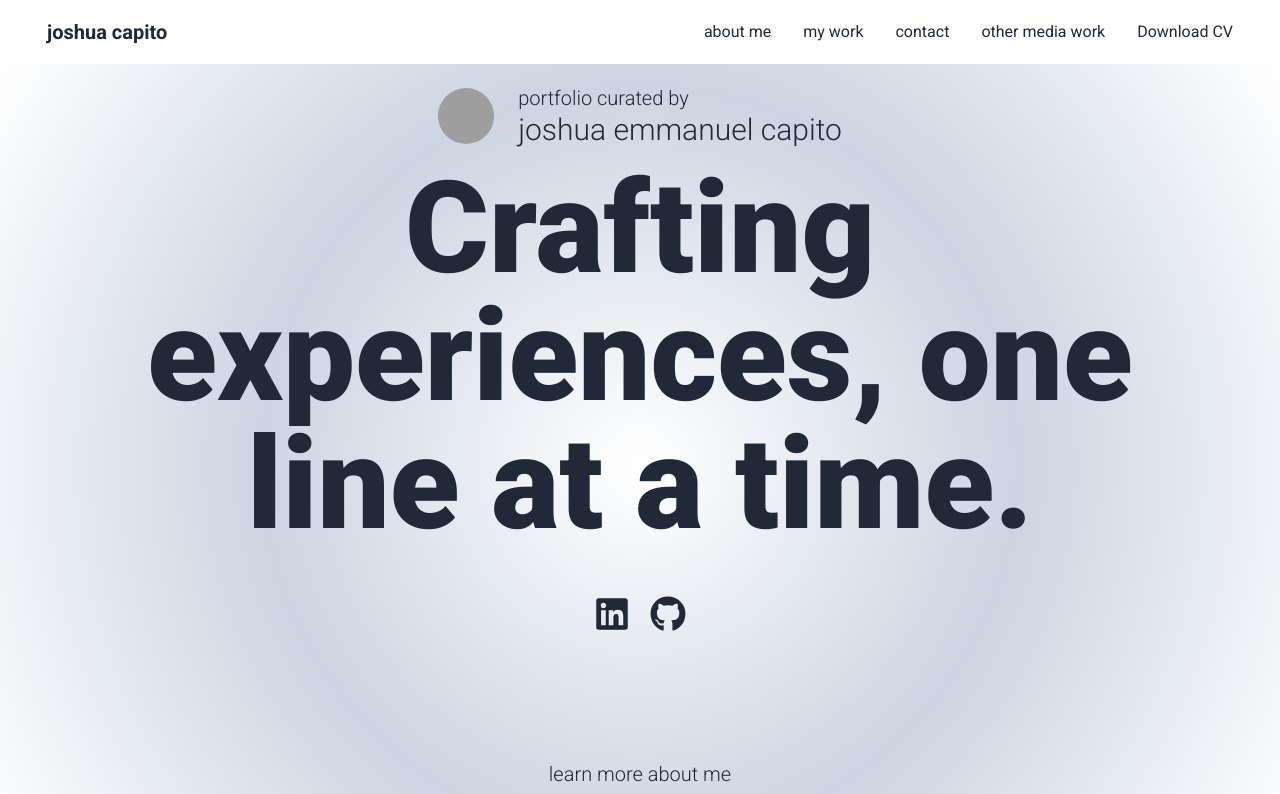
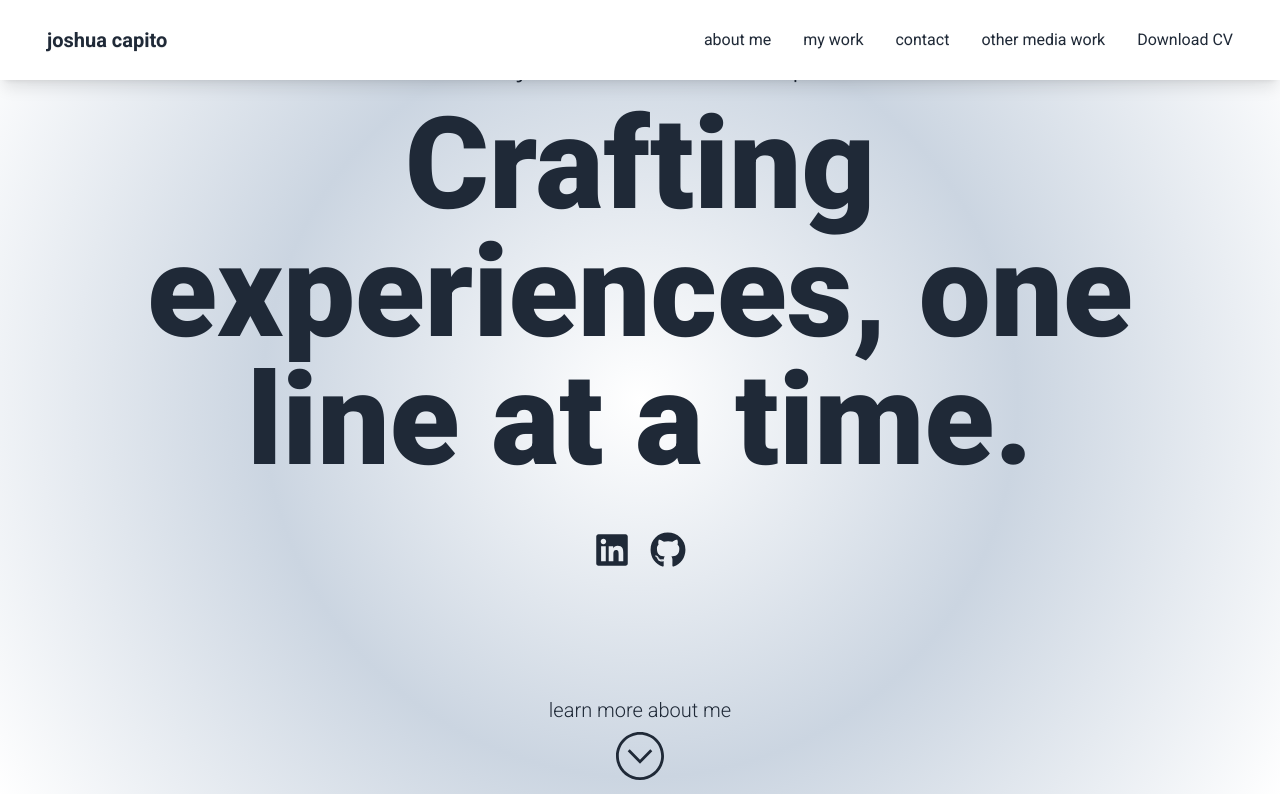
Before and after one commit to jemcap/joshcapito.dev, a React (Vite) app: page / in a window 1280 px wide. Shown: the top 794 px of the page. Built offline with nearby package versions, Linux system fonts and the light colour scheme; grey boxes are pictures that could not be loaded.

Commit message:
feature: Added animation to the Navbar — narrow the width of the navbar as the user scrolls down

```diff
--- a/src/components/Navbar.jsx
+++ b/src/components/Navbar.jsx
@@ -1,20 +1,60 @@
 import Navlinks from "./Navlinks";
+import { motion, useScroll, useTransform } from "framer-motion";
+import { useState, useEffect } from "react";
 
 const Navbar = () => {
+  const [showLogo, setShowLogo] = useState(true);
+  const { scrollY } = useScroll();
+
+  const width = useTransform(scrollY, [0, 300], ["100vw", "40vw"]);
+  const borderRadius = useTransform(scrollY, [0, 300], ["0px", "20px"]);
+  const opacity = useTransform(scrollY, [0, 300], [1, 0]);
+
+  useEffect(() => {
+    return scrollY.onChange((currentY) => {
+      if (currentY > 150) {
+        setShowLogo(false);
+      } else {
+        setShowLogo(true);
+      }
+    });
+  }, [scrollY]);
+
   return (
-    <nav className="navbar bg-base-100 flex align-elements">
-      <div className="navbar-start">
+    <motion.nav
+      className="navbar bg-base-100 flex fixed left-0 right-0 mx-auto z-50 glass shadow-lg"
+      style={{
+        width,
+        borderRadius,
+      }}
+    >
+      <div className="align-elements navbar">
+        {showLogo && (
+          <motion.div className="navbar-start" style={{ opacity }}>
             <a href="/" className="font-bold text-xl">
               joshua capito
             </a>
-      </div>
+          </motion.div>
+        )}
 
-      <div className="navbar-end hidden lg:flex">
-        <ul className="flex gap-8">
+        <div
+          className={`navbar-end hidden lg:flex ${
+            showLogo
+              ? "hidden lg:flex"
+              : "flex flex-1 justify-center items-center"
+          }`}
+        >
+          <ul className="flex gap-8 justify-center text-center items-center">
             <Navlinks />
           </ul>
         </div>
-      <div className="dropdown flex lg:hidden navbar-end">
+        <div
+          className={`dropdown flex lg:hidden  flex-1 navbar-end ${
+            showLogo
+              ? "flex lg:hidden"
+              : "flex flex-1 items-center justify-center"
+          }`}
+        >
           <div tabIndex={0} role="button" className="btn btn-ghost lg:hidden">
             <svg
               xmlns="http://www.w3.org/2000/svg"
@@ -38,7 +78,8 @@ const Navbar = () => {
             <Navlinks />
           </ul>
         </div>
-    </nav>
+      </div>
+    </motion.nav>
   );
 };
 
```
Lines whose indentation alone changed are shown as unchanged.
